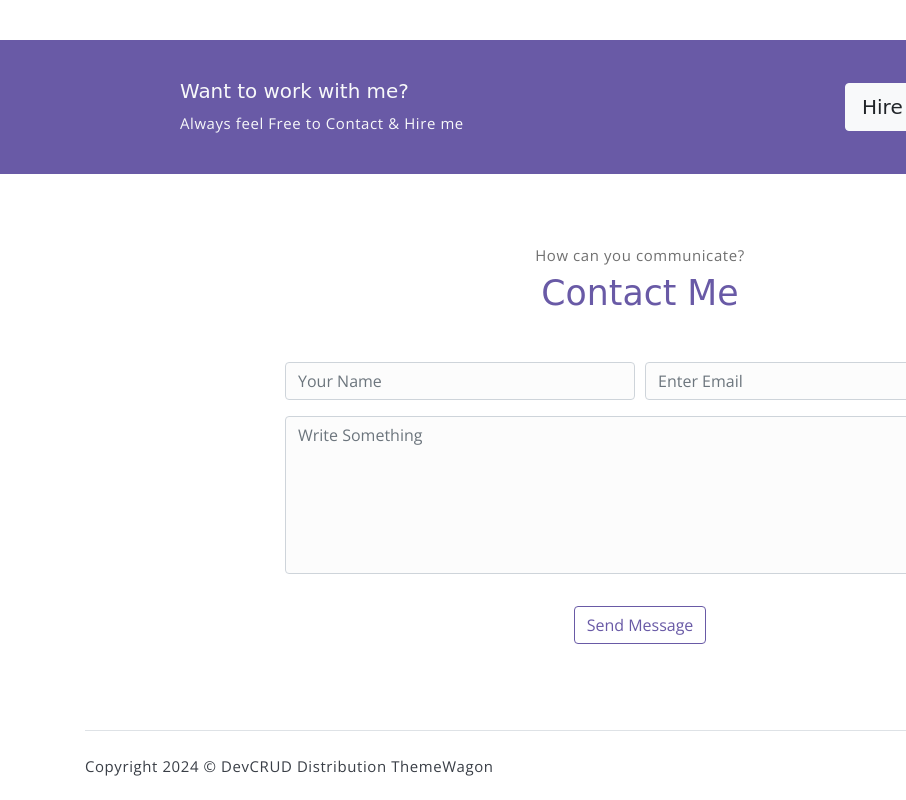
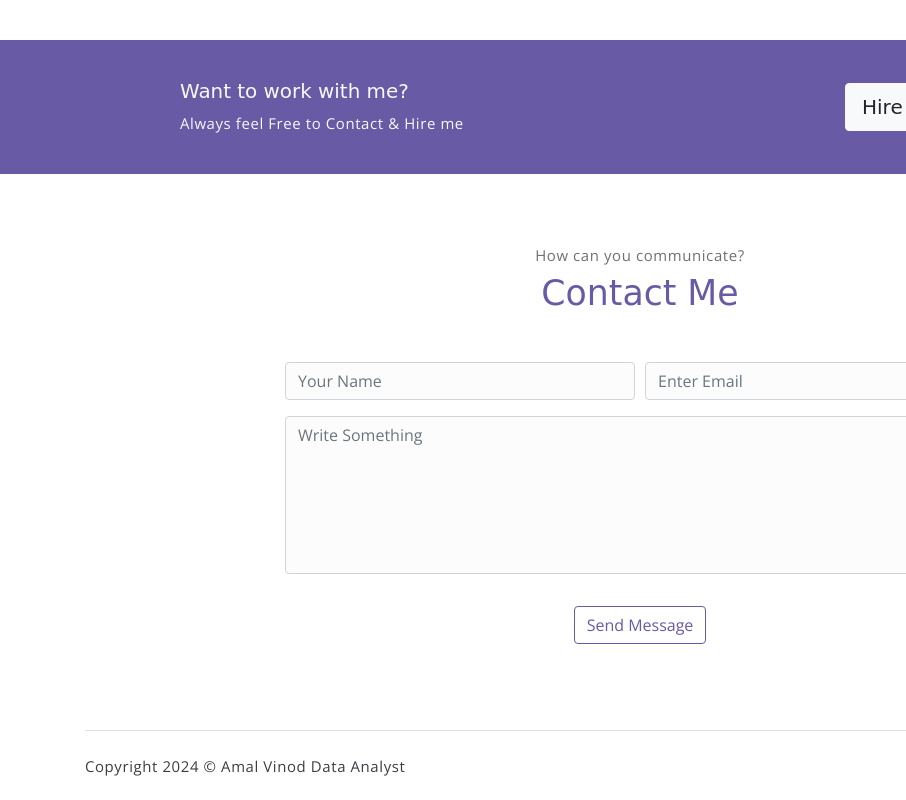
Before and after one commit to amalvinod1996/Portfolio, a plain HTML site: page index.html in a window 1280 px wide. Shown: the part 2029-2829 px from the top of the page, 0-906 px from the left. Drawn offline with nearby package versions, Linux system fonts and the light colour scheme; a web font is replaced by a local one.

```diff
--- a/index.html
+++ b/index.html
@@ -4,8 +4,8 @@
 <head>
     <meta charset="utf-8">
     <meta name="viewport" content="width=device-width, initial-scale=1, shrink-to-fit=no">
-    <meta name="description" content="Start your development with Meyawo landing page.">
-    <meta name="author" content="Devcrud">
+    <meta name="description" content="Data Analyst">
+    <meta name="author" content="Amal">
     <title>Amal Vinod</title>
     <!-- font icons -->
     <link rel="stylesheet" href="assets/vendors/themify-icons/css/themify-icons.css">
@@ -199,8 +199,8 @@
         <footer class="footer">
             <p class="mb-0">Copyright
                 <script>document.write(new Date().getFullYear())</script> &copy; <a
-                    href="http://www.devcrud.com">DevCRUD</a> Distribution <a
-                    href="https://themewagon.com">ThemeWagon</a>
+                href="http://www.devcrud.com">Amal Vinod</a>  <a
+                href="https://themewagon.com">Data Analyst</a>
             </p>
             <div class="social-links text-right m-auto ml-sm-auto">
                 <a href="javascript:void(0)" class="link"><i class="ti-facebook"></i></a>
```
Also changed, not shown: HR.html (+4 -4 lines).
